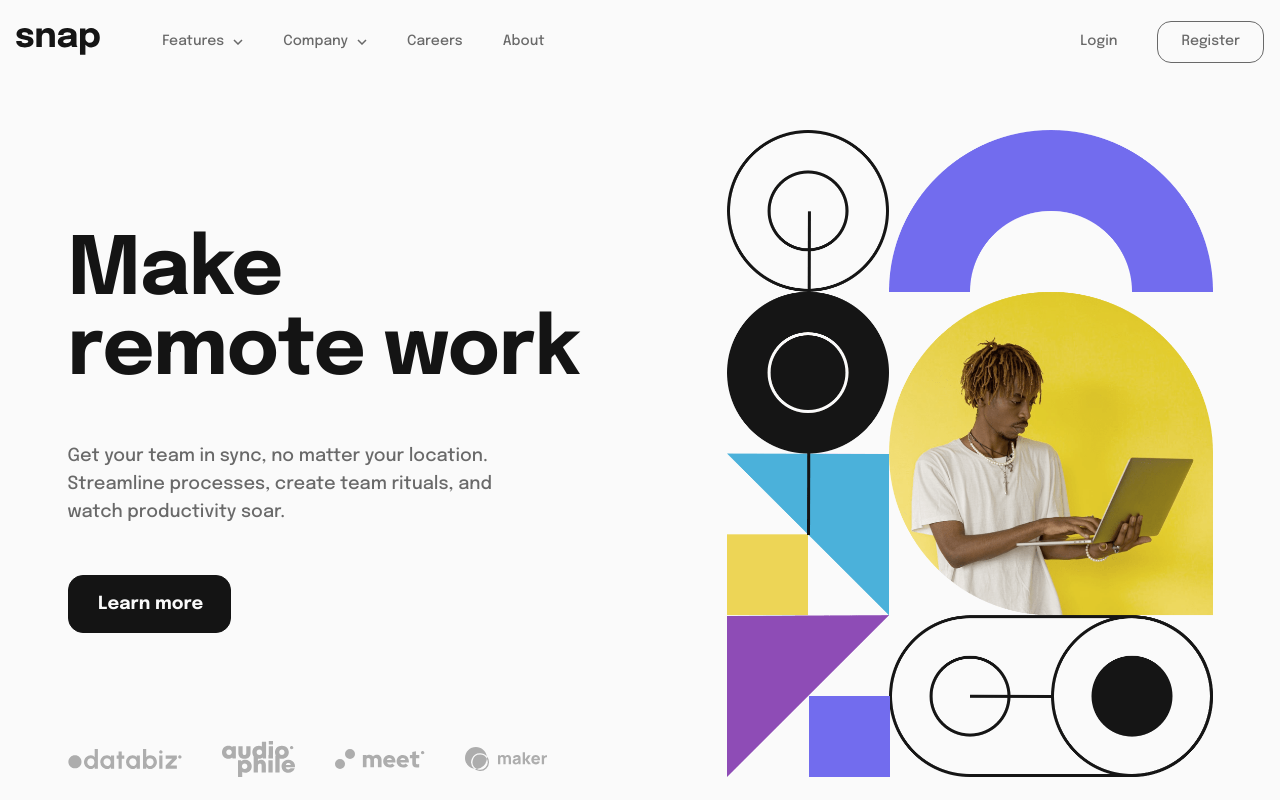
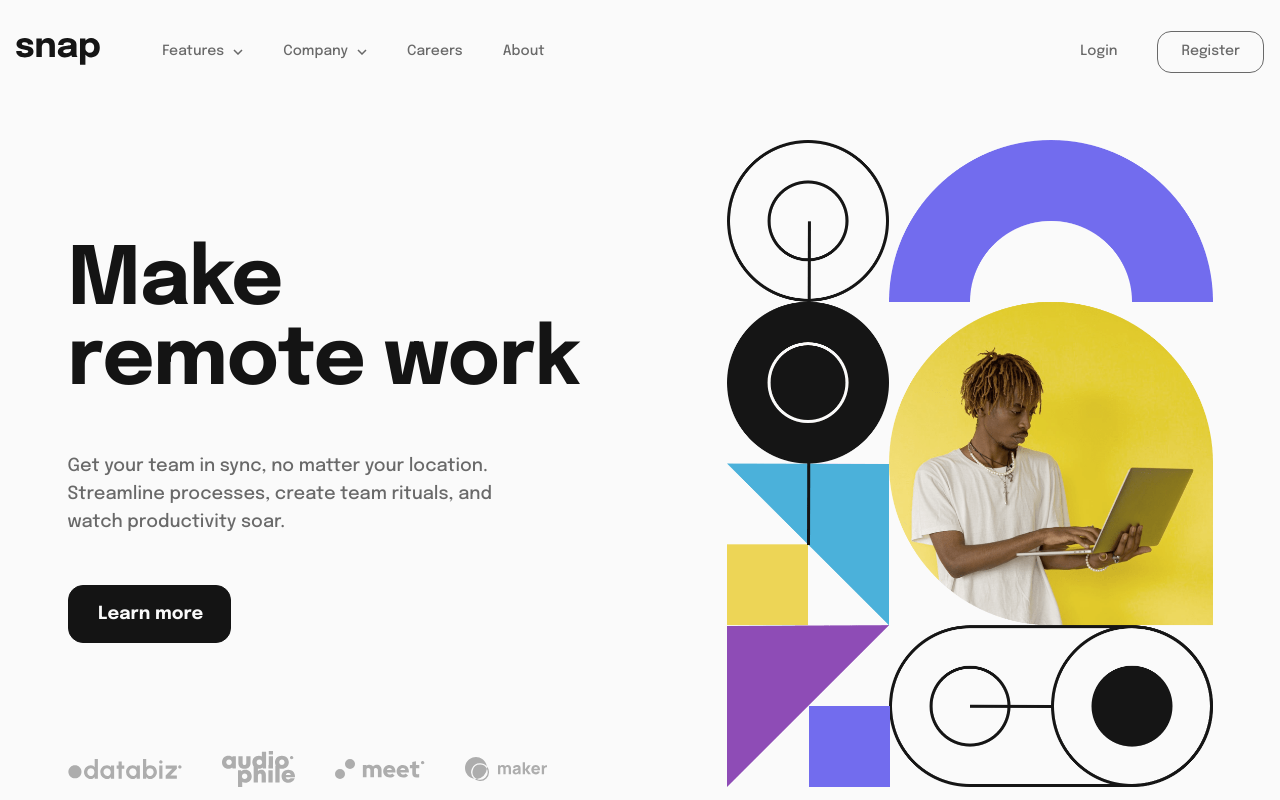
Before and after one commit to FelipeAmorimDev/Intro-section-with-dropdown-navigation, a plain HTML site: page index.html in a window 1280 px wide. Drawn offline with Linux system fonts and the light colour scheme.

Commit message:
Corrigido padding dos elementos

```diff
--- a/css/style.css
+++ b/css/style.css
@@ -8,6 +8,7 @@
 body{
   margin: 0px;
   background-color: var(--cor-3);
+  padding: 10px 16px;
 }
 
 h1,h2,h3,p{
@@ -36,7 +37,7 @@ a{
 /* Header */
 
 .header{
-  padding: 0px 16px;
+
   max-width: 1358px;
   margin: 21px auto 67px;
   display: flex;
@@ -93,12 +94,12 @@ a{
 
 /* Home Section */
 
+
 .home-section{
   max-width: 1145px;
   margin: 0 auto;
   display: grid;
   grid-template-columns: 540px 1fr;
-  padding: 0px 16px;
   align-items: end;
 }
 
```
